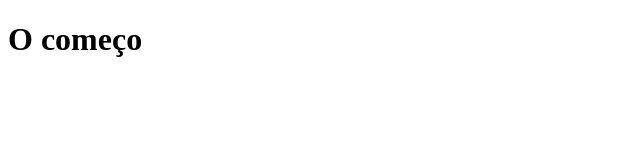
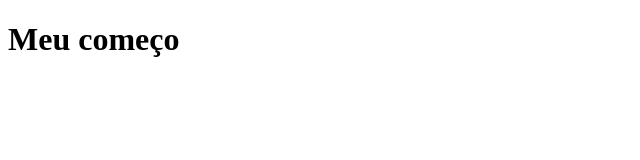
Before and after one commit to GustavoVieiraDeAraujo/Ciplus-Front-End, a React (Vite) app: page / in a window 1280 px wide. Shown: the top 160 px of the page, without its empty margins (0-640 px from the left). Built offline with nearby package versions, Linux system fonts and the light colour scheme.

Commit message:
Criando minha branch...

```diff
--- a/src/App.jsx
+++ b/src/App.jsx
@@ -4,7 +4,7 @@ export const App = () => {
   return (
     <>
       <h1>
-        O começo
+        Meu começo
       </h1>
     </>
   )
```
